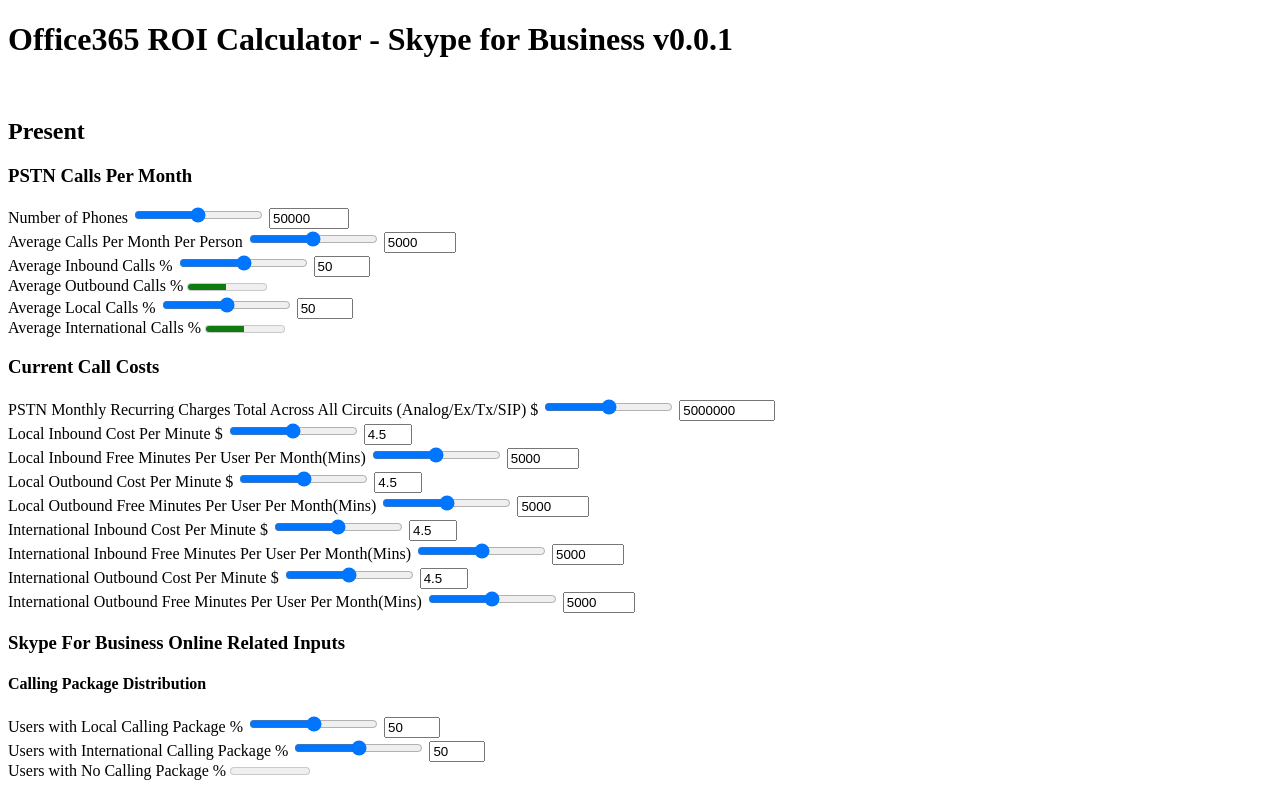
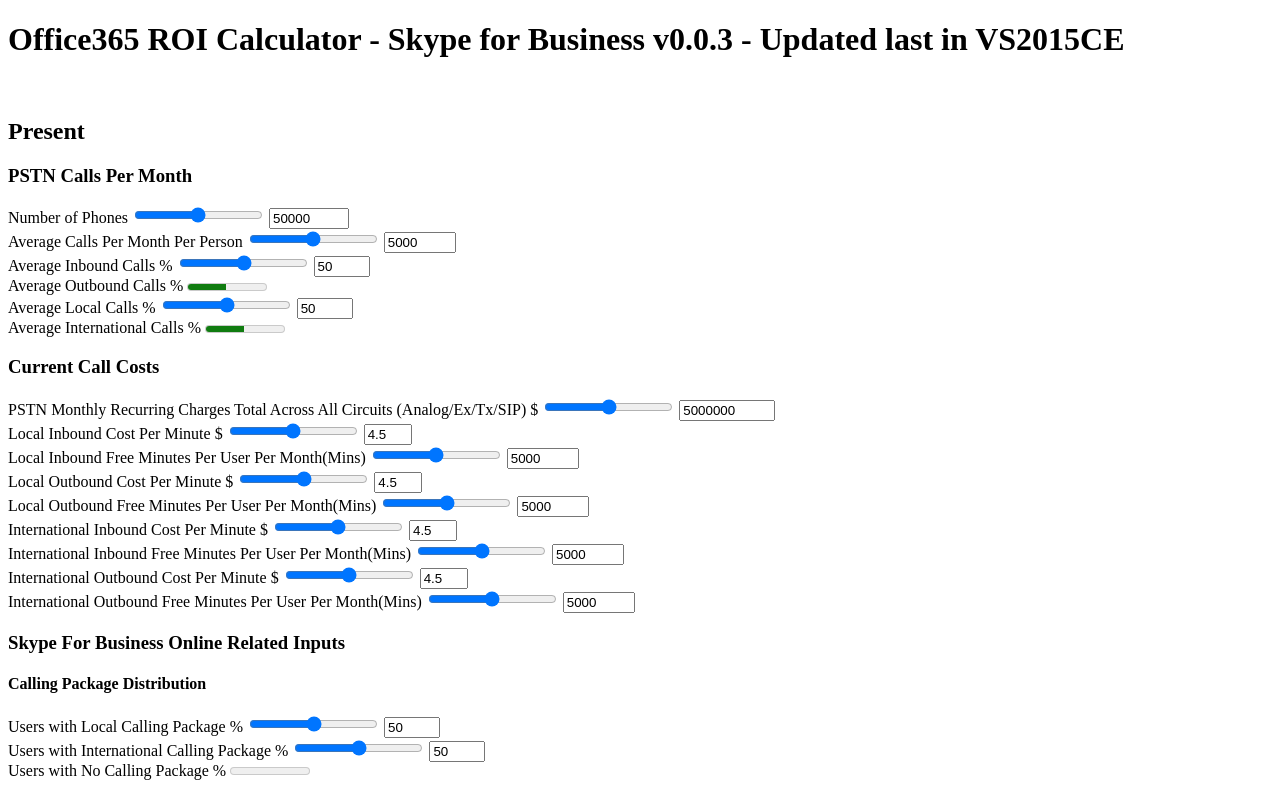
Before and after one commit to julianfrank/jf365roi, a website: page pages/s4b.html in a window 1280 px wide. Shown: the top 798 px of the page. Drawn offline with Linux system fonts and the light colour scheme.

Commit message:
Updated in VS2015CE

```diff
--- a/pages/s4b.html
+++ b/pages/s4b.html
@@ -7,7 +7,7 @@
 </head>
 
 <body onload="init_document()">
-    <h1>Office365 ROI Calculator - Skype for Business v0.0.1</h1>
+    <h1>Office365 ROI Calculator - Skype for Business v0.0.3 - Updated last in VS2015CE</h1>
     <br>
     <div id="Present">
         <h2>Present</h2>
```
Also changed, not shown: pages/try1.html (+1 -1 lines), README.md.
